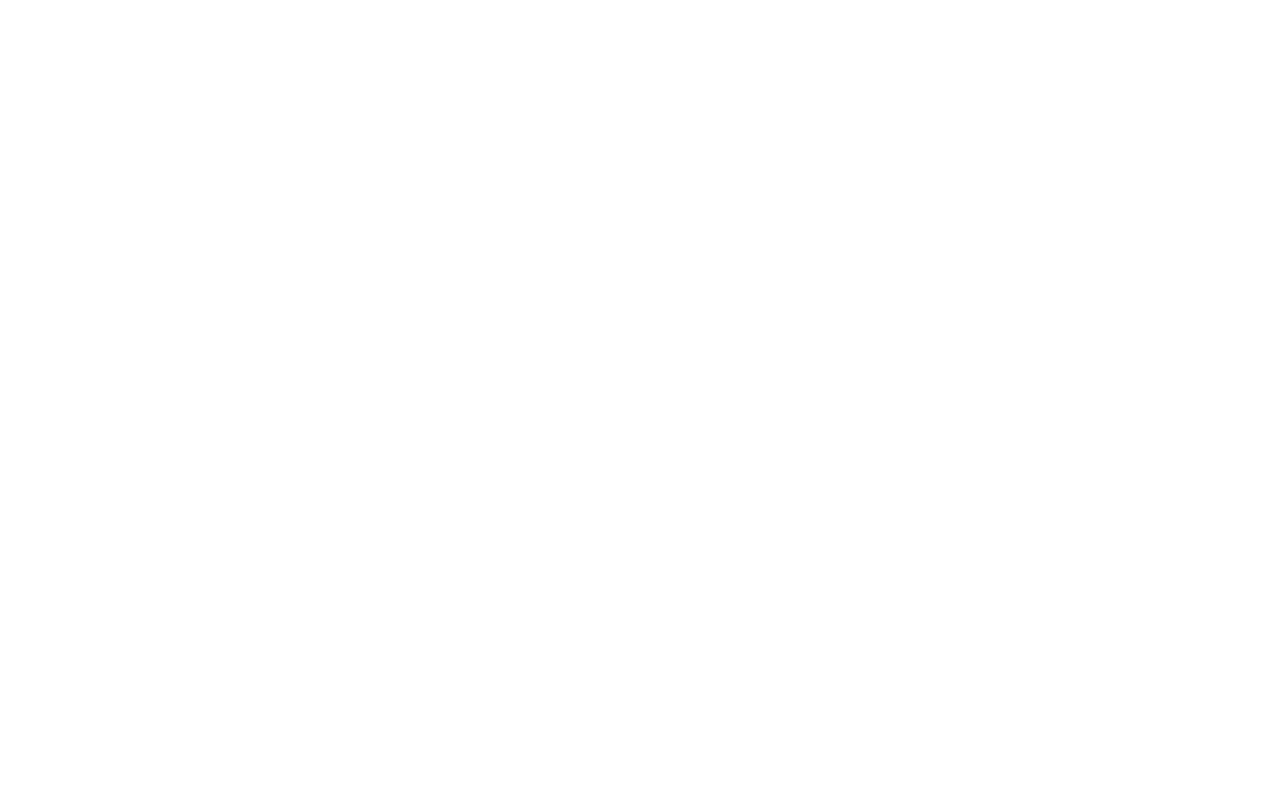
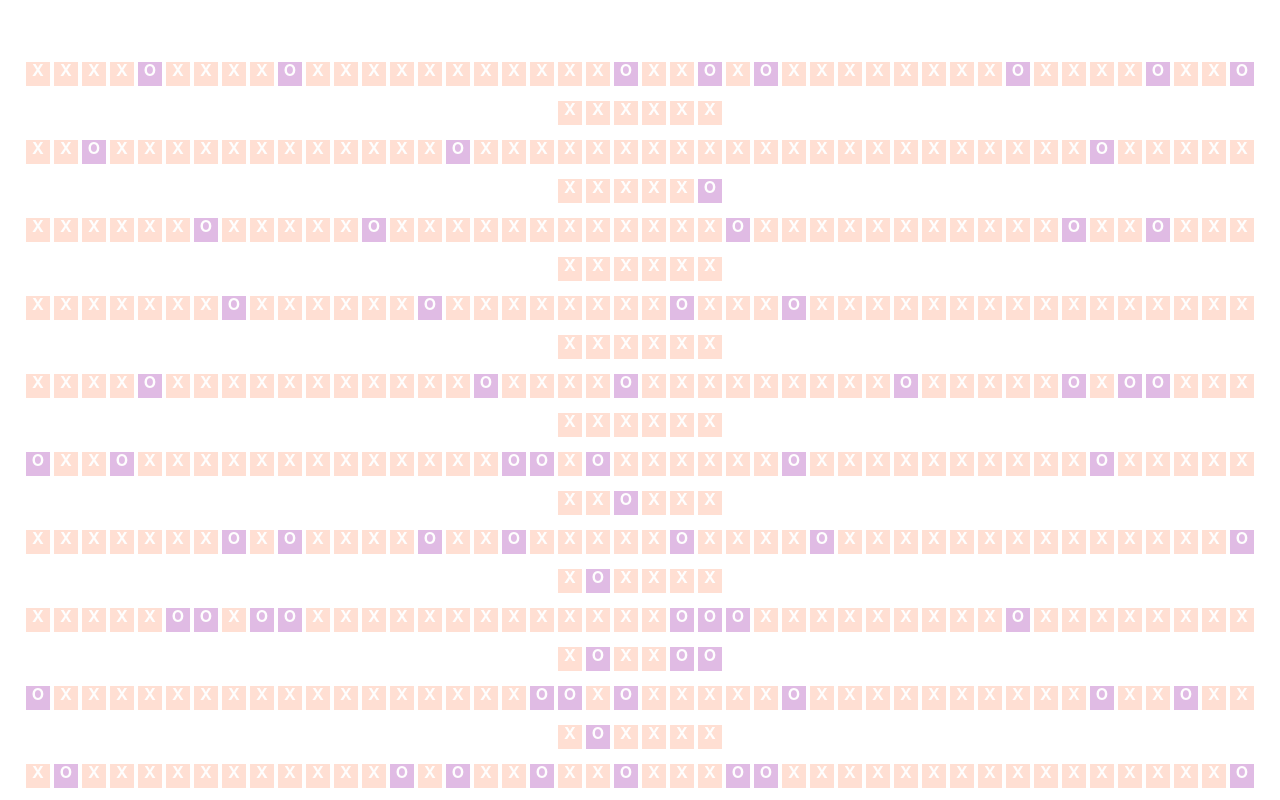
Before and after one commit to sinsys/conway-game-of-life, a Svelte app: page / in a window 1280 px wide. Shown: the top 800 px of the page. Built offline with nearby package versions, Linux system fonts and the light colour scheme.

Commit message:
feat: added basic landscape

```diff
--- a/src/App.svelte
+++ b/src/App.svelte
@@ -14,13 +14,6 @@
 		margin: 0 auto;
 	}
 
-	h1 {
-		color: #ff3e00;
-		text-transform: uppercase;
-		font-size: 4em;
-		font-weight: 100;
-	}
-
 	@media (min-width: 640px) {
 		main {
 			max-width: none;
--- a/src/Conway.svelte
+++ b/src/Conway.svelte
@@ -1,6 +1,6 @@
 <script lang="ts">
   /* TODO
-  [ ] Generate programmatic grid (Landscape)
+  [X] Generate programmatic grid (Landscape)
   [ ] User input (setup initial Landscape)
   [ ] Toggle cell (boolean) on Landscape
 
@@ -15,29 +15,64 @@
   // Represents single Cell
   type Cell = boolean
   type Row = Array<Cell>
-  // Represents remapped Column
-  type Column = Array<Cell>
   // Represents natural Landscape (square)
-  type LandScape = Array<Row>
+  type Landscape = Array<Row>
+
+  const cells = 50
 
 /**
  * This generates a Landscape
  * @param cells - Number of cells in a Row or Column
  */
-  const createLandscape = (cells: number): LandScape => {
-    const row: Row = Array(cells)
+  const createLandscape = (cells: number): Landscape => {
+    const row = Array(cells).fill(false)
+    const landscape = Array(cells).fill(row)
+    const appliedLandscape = landscape.map(row =>
+      row.map(() => Math.random() > 0.85))
+    // Return booleans of booleans of booleans!
+    return appliedLandscape
+  }
 
-    const landscape: LandScape = row.map(cell => row)
-    console.log(landscape)
-    return landscape
-  }
+  const landscape = createLandscape(cells)
 </script>
 
 <!-- Root level element containing any rendering for Conway -->
 <div id="wrapper">
-
+  <h1>
+    {#each landscape as row}
+      <div class="row">
+        {#each row as cell}
+          <span class="cell
+            {cell ? 'alive' : 'dead'}
+          ">{cell ? 'O' : 'X' }</span>
+        {/each}
+      </div>
+    {/each}
+  </h1>
 </div>
 
 <style>
-
+  h1 {
+    display: block;
+  }
+  .cell {
+    width: 1.5rem;
+    height: 1.5rem;
+    background: #CCC;
+    display: inline-block;
+    margin: -0.125rem 0.125rem;
+    font-size: 1rem;
+    line-height: 1rem;
+    color: #FEFEFE;
+  }
+  .alive {
+    background: #E0BBE4;
+  }
+  .dead {
+    background: #FFDFD3;
+  }
+  .row {
+    margin: 0;
+    padding: 0;
+  }
 </style>
--- a/src/main.ts
+++ b/src/main.ts
@@ -3,7 +3,7 @@ import App from './App.svelte';
 const app = new App({
 	target: document.body,
 	props: {
-		name: 'world'
+		// Put global props here
 	}
 });
 
```
